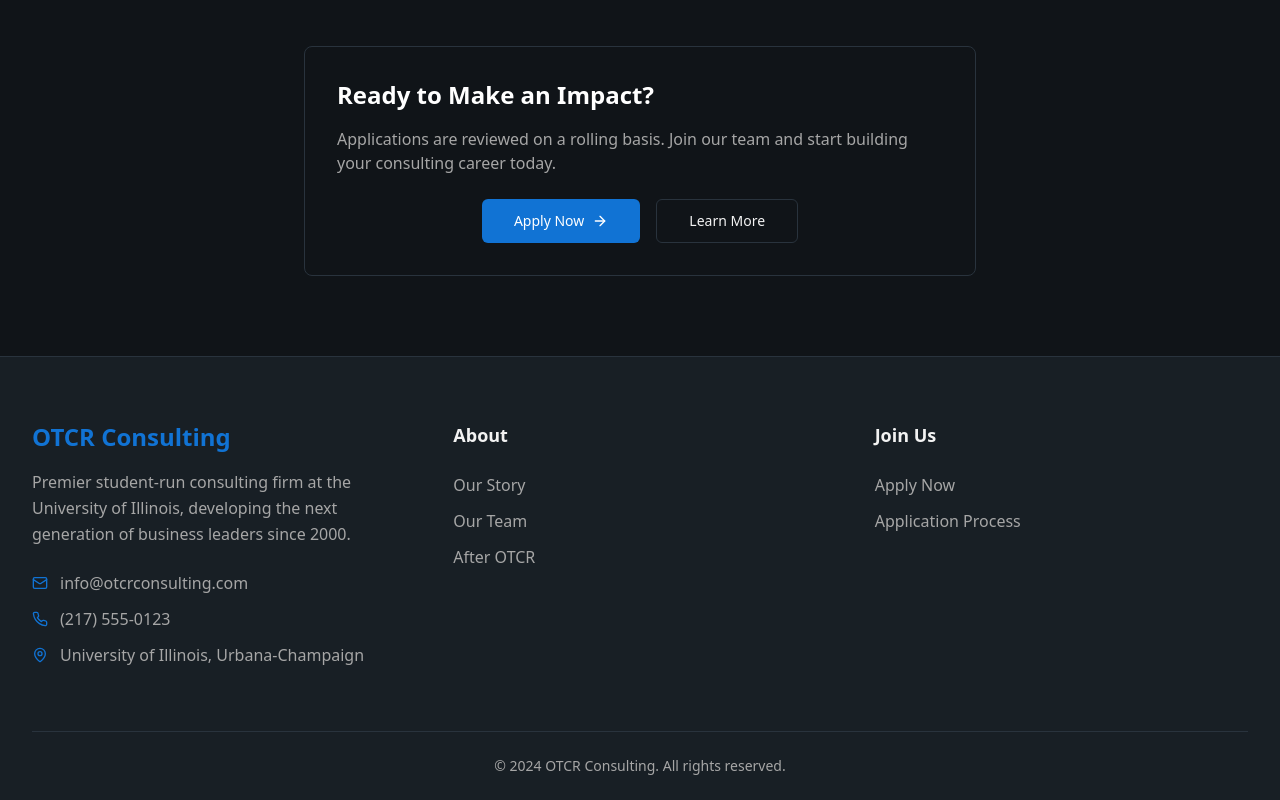
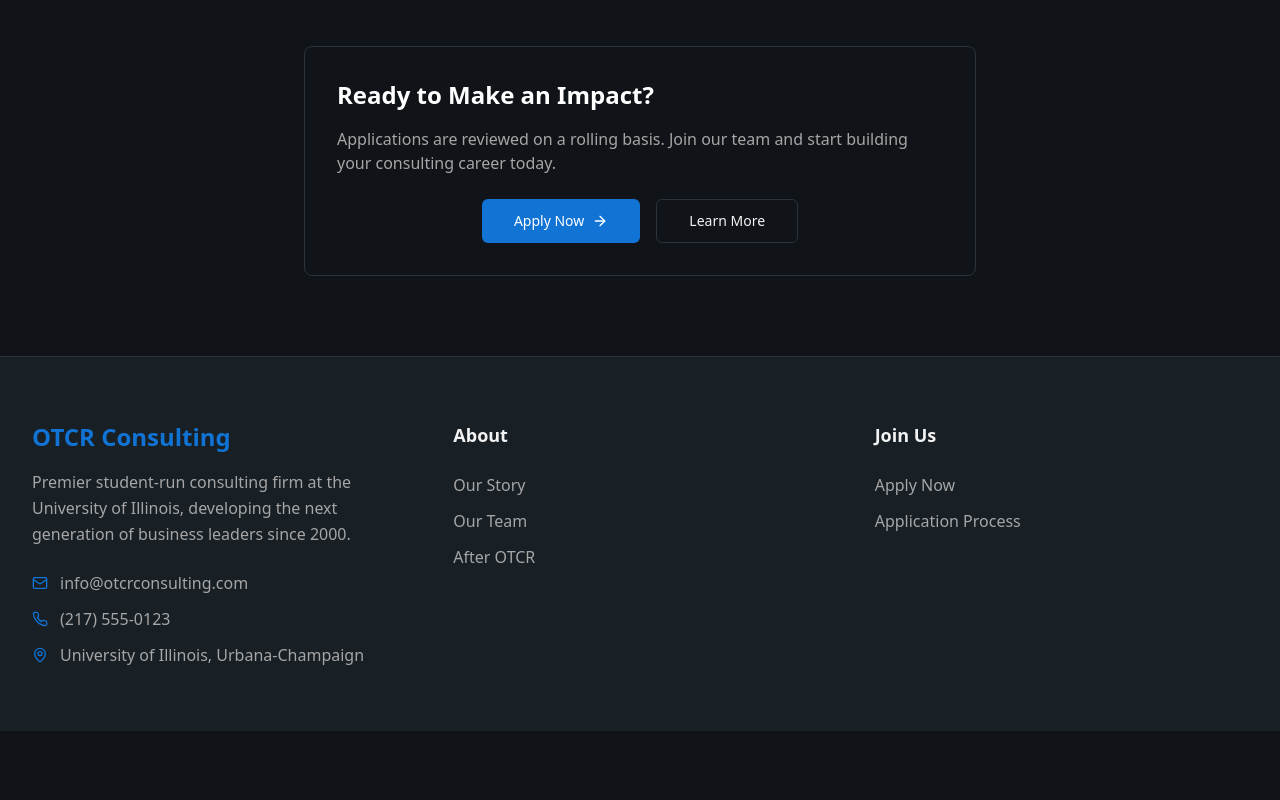
Before and after one commit to Raaghav-Pillai/otcr-consulting, a React (Vite) app: page /join in a window 1280 px wide. Shown: the part 4038-4838 px from the top of the page. After the commit the page ends 4769 px from the top, so only its background shows below. Built offline with nearby package versions, Linux system fonts and the light colour scheme.

Commit message:
fixed footer

```diff
--- a/src/components/Footer.tsx
+++ b/src/components/Footer.tsx
@@ -81,15 +81,6 @@ const Footer = () => {
             </div>
           </div>
         </div>
-
-        {/* Bottom Bar */}
-        <div className="border-t border-border py-6">
-          <div className="text-center">
-            <div className="text-muted-foreground text-sm">
-              © 2024 OTCR Consulting. All rights reserved.
-            </div>
-          </div>
-        </div>
       </div>
     </footer>
   );
```
